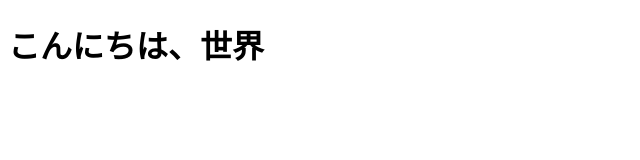
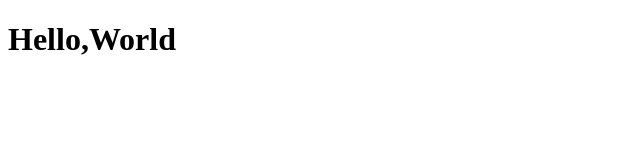
Before and after one commit to Kasai4259/HelloGit, a plain HTML site: page docs/index.html in a window 1280 px wide. Shown: the whole page, without its empty margins (0-640 px from the left). Drawn offline with Linux system fonts and the light colour scheme.

Commit message:
英文に変更

```diff
--- a/docs/index.html
+++ b/docs/index.html
@@ -5,6 +5,6 @@
 <title>Hello</title>
 </head>
 <body>
-<h1>こんにちは、世界</h1>
+<h1>Hello,World</h1>
 </body>
 </html>
```
